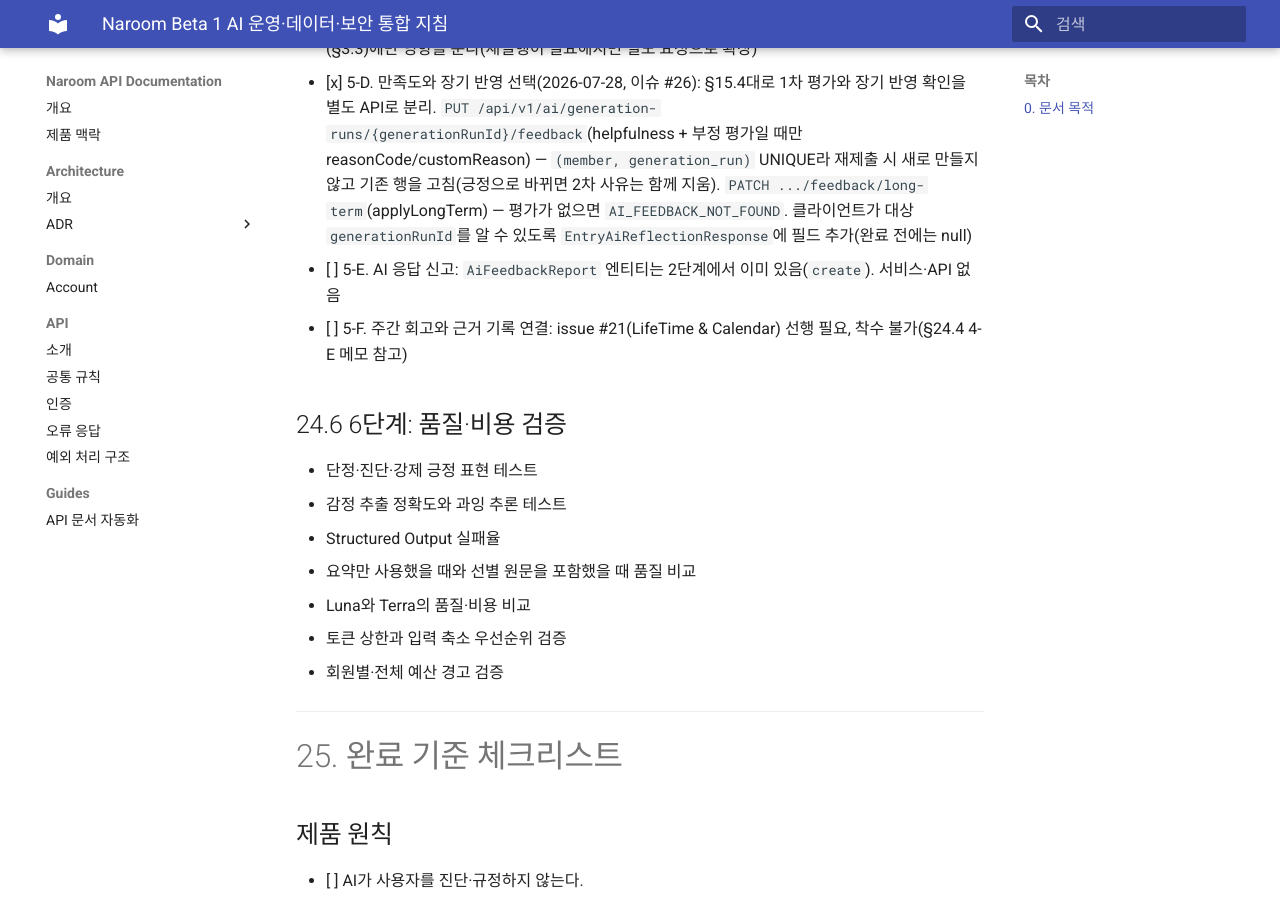
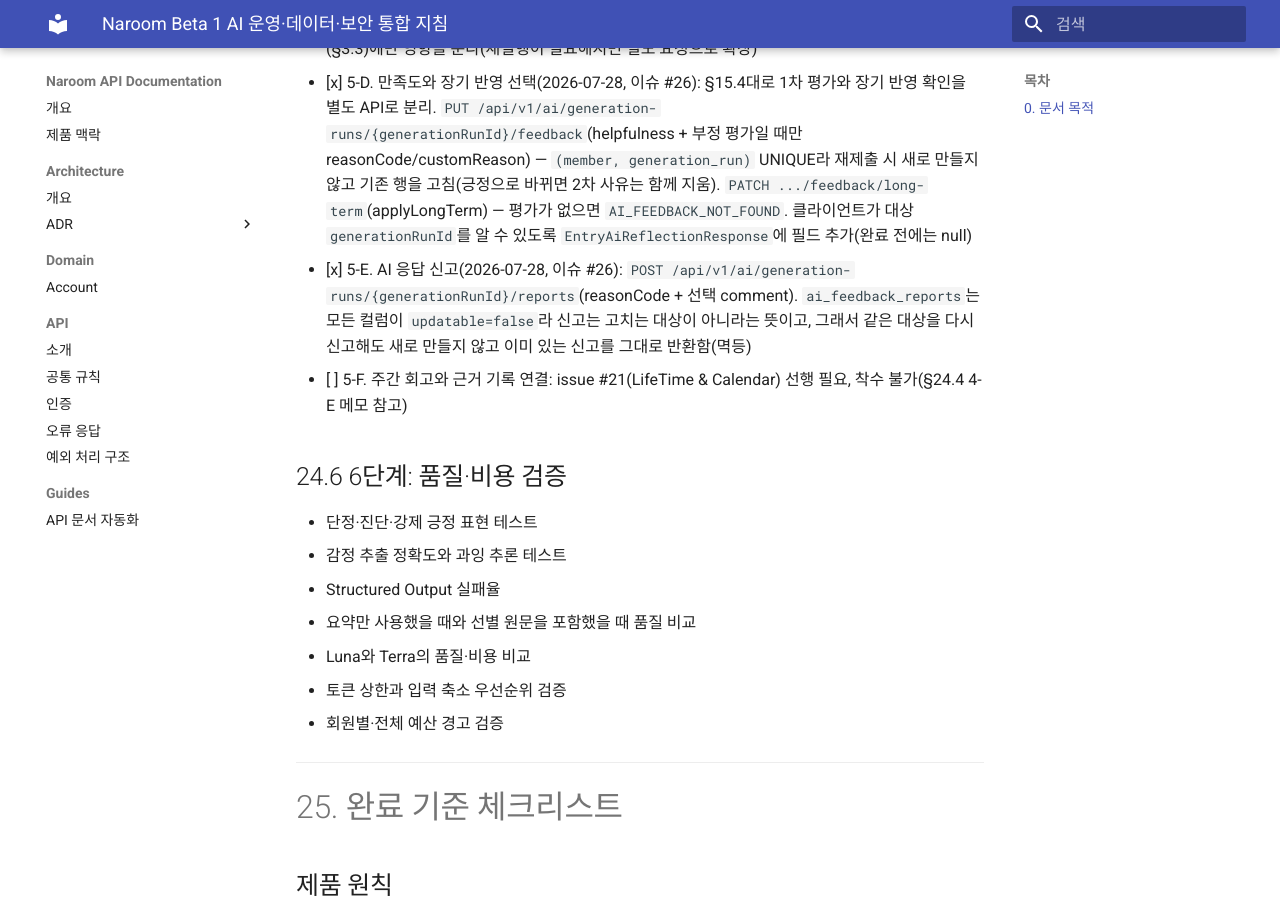
Before and after one commit to gvo-cheryl/narrom-api, an MkDocs documentation site: the page built from docs/api/ai-policy-architecture.md, in a window 1280 px wide and 900 px high, scrolled down 35799 px. Built offline with MkDocs 1.6.1 and Material for MkDocs 9.7.7, drawn with Linux system fonts in a browser that asks for light colours.

Commit message:
docs(ai): 5단계 사용자 경험 5-E 완료 체크

```diff
--- a/docs/api/ai-policy-architecture.md
+++ b/docs/api/ai-policy-architecture.md
@@ -1114,7 +1114,7 @@ OpenAI가 처리할 본문을 별도의 암호문 상태로 보내면 모델이
 - [x] 5-B. 감정·태그 후보 확인(2026-07-28, 이슈 #26): `EntryReflectionOutcomeService.applyOutcome()`의 NORMAL 분기(`completeJob` 직후)에서 `EntryReflectionResult.emotionCandidates`(매핑된 것만) / `suggestedTags`를 실제 `EntryTag`(SUGGESTED, `AI_INFERRED`)로 저장. 매칭되지 않은 감정 후보는 표준 태그가 아니므로 저장하지 않음. 같은 `(entry, tag)` 조합이 이미 있으면 건너뛰어 재시도/중복 실행 시에도 멱등. 기존 `GET/POST/confirm/reject .../tags` API(record 도메인)가 이 데이터를 그대로 다룸
 - [x] 5-C. AI 사용 여부(2026-07-28, 이슈 #26): `PATCH /api/v1/record/entries/{entryId}/ai-processing`(body `{"allowed": boolean}`). `Entry.allowAiProcessing()` 추가(기존 `disallowAiProcessing()`과 대칭). allow로 되돌려도 이미 지난 기록에 대해 AiJob을 재생성하지 않음 — AI 작업 생성은 여전히 기록 저장 시점에만 트리거되고, 이 토글은 장기 회고 입력 포함 여부(§3.3)에만 영향을 준다(재실행이 필요해지면 별도 요청으로 확장)
 - [x] 5-D. 만족도와 장기 반영 선택(2026-07-28, 이슈 #26): §15.4대로 1차 평가와 장기 반영 확인을 별도 API로 분리. `PUT /api/v1/ai/generation-runs/{generationRunId}/feedback`(helpfulness + 부정 평가일 때만 reasonCode/customReason) — `(member, generation_run)` UNIQUE라 재제출 시 새로 만들지 않고 기존 행을 고침(긍정으로 바뀌면 2차 사유는 함께 지움). `PATCH .../feedback/long-term`(applyLongTerm) — 평가가 없으면 `AI_FEEDBACK_NOT_FOUND`. 클라이언트가 대상 `generationRunId`를 알 수 있도록 `EntryAiReflectionResponse`에 필드 추가(완료 전에는 null)
-- [ ] 5-E. AI 응답 신고: `AiFeedbackReport` 엔티티는 2단계에서 이미 있음(`create`). 서비스·API 없음
+- [x] 5-E. AI 응답 신고(2026-07-28, 이슈 #26): `POST /api/v1/ai/generation-runs/{generationRunId}/reports`(reasonCode + 선택 comment). `ai_feedback_reports`는 모든 컬럼이 `updatable=false`라 신고는 고치는 대상이 아니라는 뜻이고, 그래서 같은 대상을 다시 신고해도 새로 만들지 않고 이미 있는 신고를 그대로 반환함(멱등)
 - [ ] 5-F. 주간 회고와 근거 기록 연결: issue #21(LifeTime & Calendar) 선행 필요, 착수 불가(§24.4 4-E 메모 참고)
 
 ## 24.6 6단계: 품질·비용 검증
```
